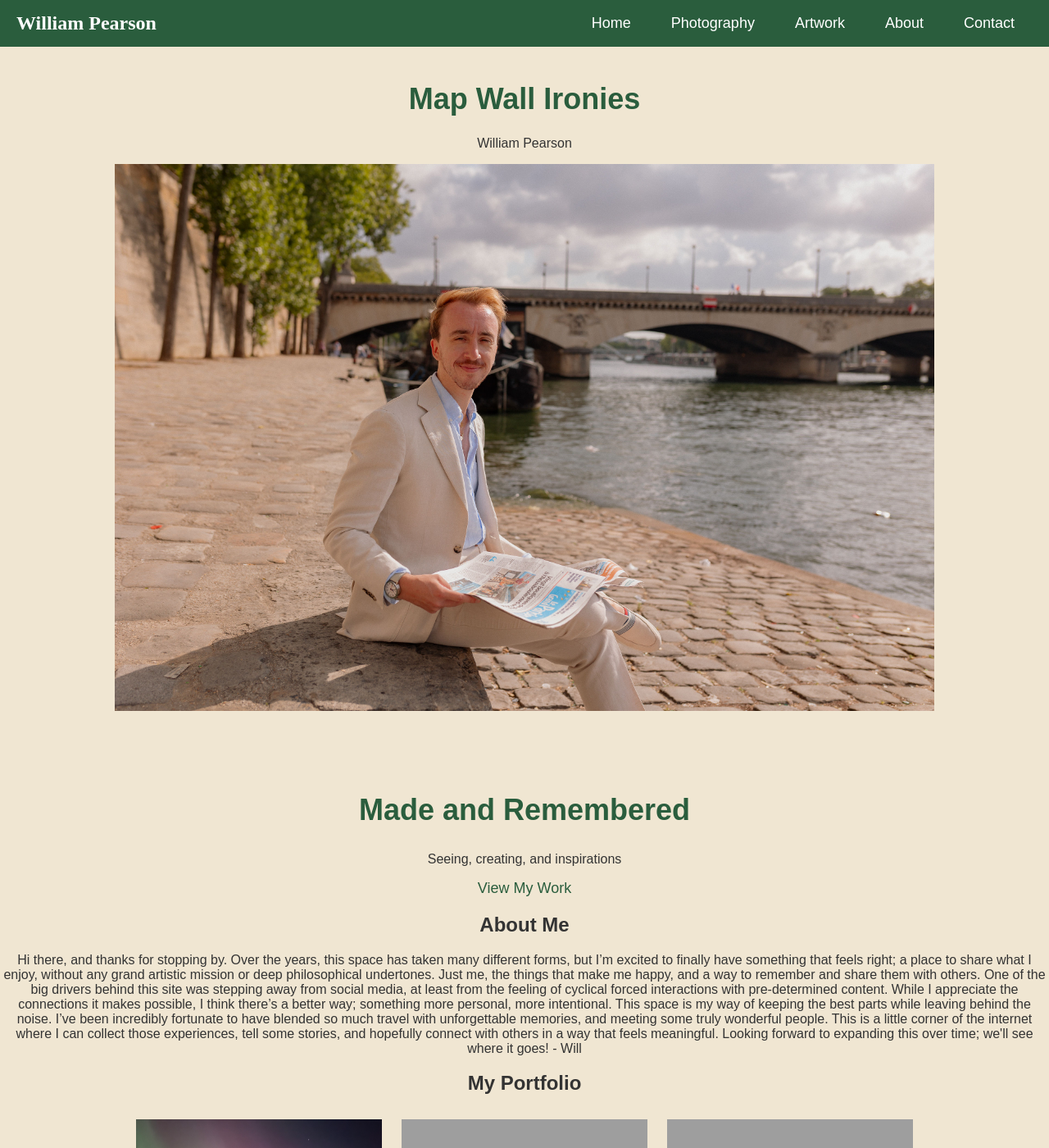
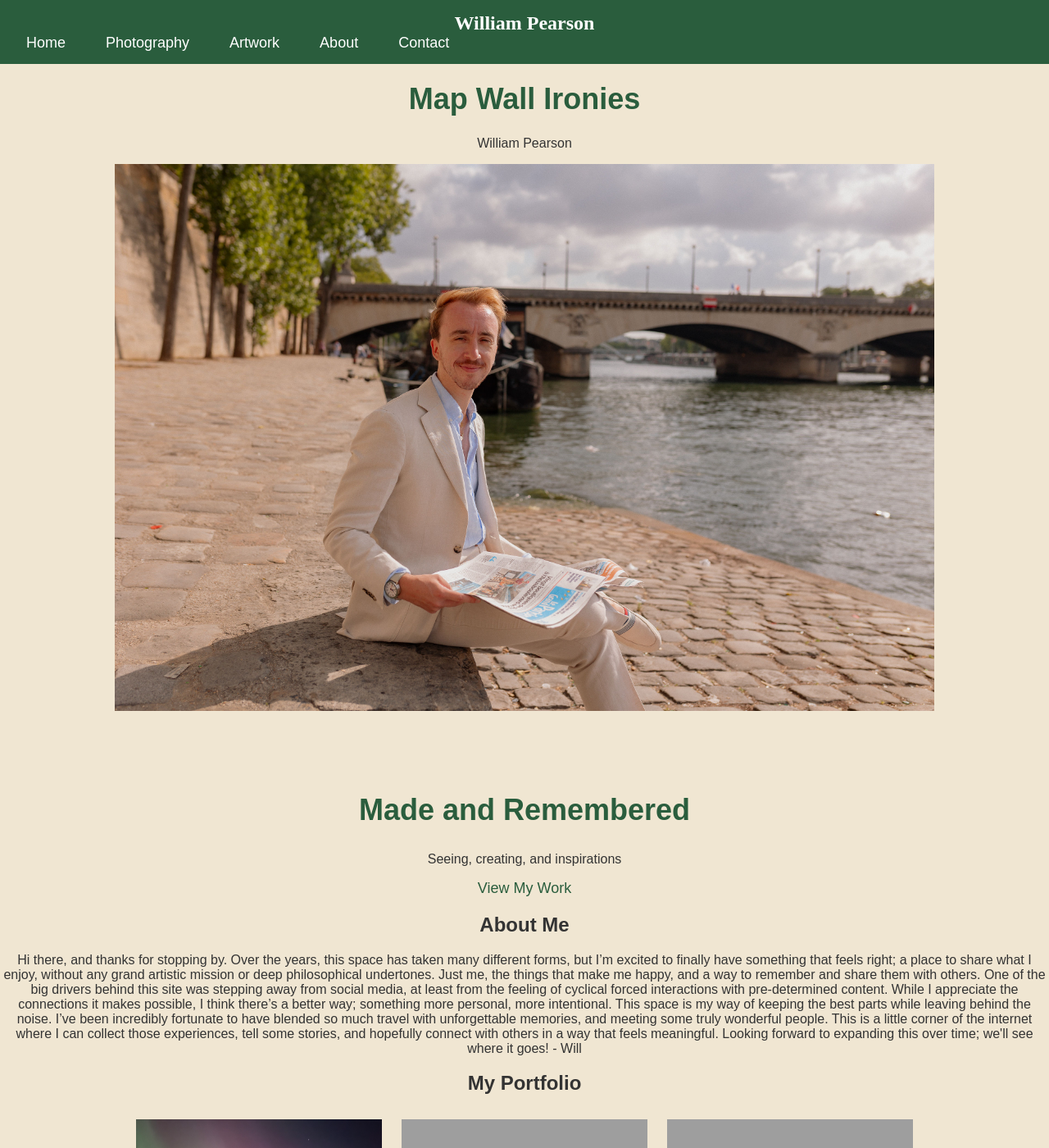
Before and after one commit to mapwallironies/mapwallironies.github.io, a Jekyll site: the page built from index.md, in a window 1280 px wide and 1400 px high. Shown: the whole window at 82% size. Built offline with Jekyll 4.4.1, drawn with Linux system fonts in a browser that asks for light colours; grey boxes are pictures that could not be loaded.

Commit message:
Update custom.css

```diff
--- a/assets/css/custom.css
+++ b/assets/css/custom.css
@@ -88,6 +88,7 @@
     color: white;
     font-family: 'Antic Didone', serif;
     margin: 0;
+    flex: 1 1 100%; /* Ensure the title takes full width when wrapping */
 }
 
 .nav-links {
@@ -96,8 +97,9 @@
     gap: 15px;
     margin: 0;
     padding: 0;
-    width: 100%; /* Ensure links take up full width */
     flex-wrap: wrap; /* Allow wrapping of links if necessary */
+    justify-content: flex-end; /* Align links to the right */
+    width: 100%; /* Ensure the links take up full width */
 }
 
 .nav-links li {
```
